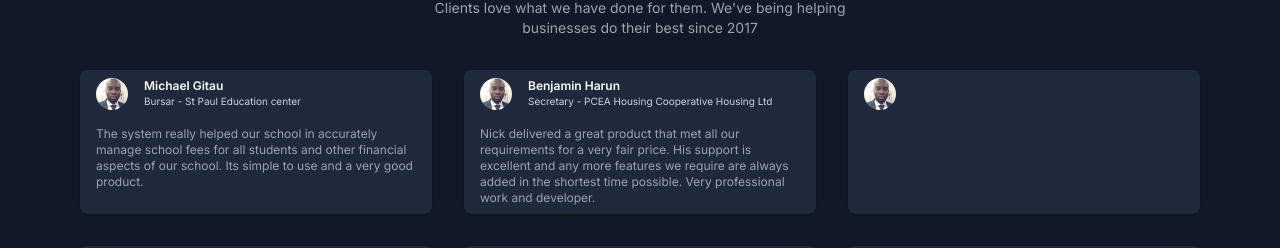
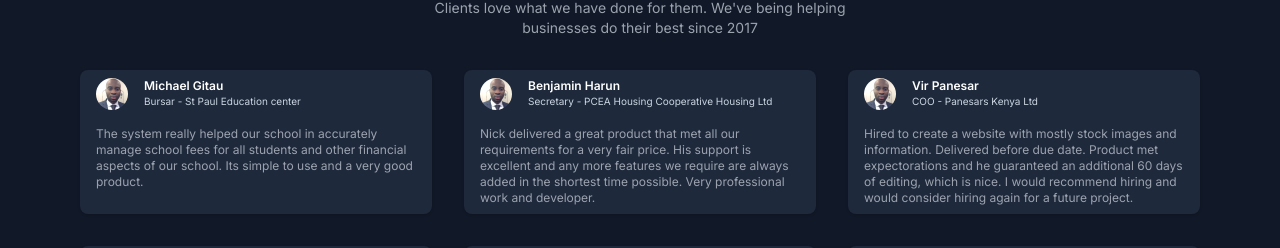
Before and after one commit to nckmackenzie/portfolio, a React (Vite) app: page / in a window 1280 px wide. Shown: the part 3070-3318 px from the top of the page. Built offline with nearby package versions, Linux system fonts and the light colour scheme.

Commit message:
add missing reviews

```diff
--- a/src/data/data.jsx
+++ b/src/data/data.jsx
@@ -71,7 +71,7 @@ export const projects = [
       'Database backup and restore.',
     ],
     yearDeveloped: 2019,
-    clientReview: [
+    clientReviews: [
       {
         review:
           'The project was completed on the specified timeline and there was a good communication with the developer as he interacted with us to get to know more on how our sacco works so at to give us the best solution. He delivered what we were looking for and his support has been great even after development.',
@@ -389,7 +389,15 @@ export const projects = [
       'Contact and social media integration.',
     ],
     yearDeveloped: 2021,
-    clientReviews: [],
+    clientReviews: [
+      {
+        review:
+          'Hired to create a website with mostly stock images and information. Delivered before due date. Product met expectorations and he guaranteed an additional 60 days of editing, which is nice. I would recommend hiring and would consider hiring again for a future project.',
+        name: 'Vir Panesar',
+        position: 'COO - Panesars Kenya Ltd',
+        contact: '0725 447895',
+      },
+    ],
   },
   {
     project: 'PHCSL Website',
@@ -416,7 +424,15 @@ export const projects = [
       'Contact and social media integration.',
     ],
     yearDeveloped: 2020,
-    clientReviews: [],
+    clientReviews: [
+      {
+        review:
+          'Their service is wonderful, created a beautiful website for me, and was able to answer all of my questions. 5 stars for his services, will be using them again in the future',
+        name: 'Benjamin Harun',
+        position: 'Secretary - PCEA Housing Cooperative Housing Ltd',
+        contact: '0724449179',
+      },
+    ],
   },
   {
     project: 'Panesar Center Landing Page',
```
